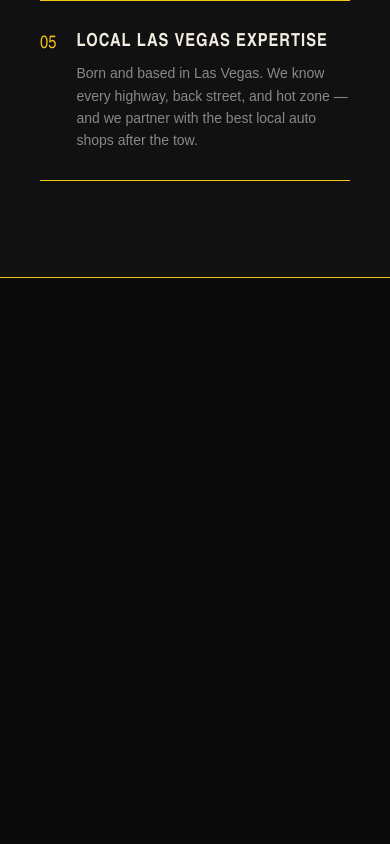
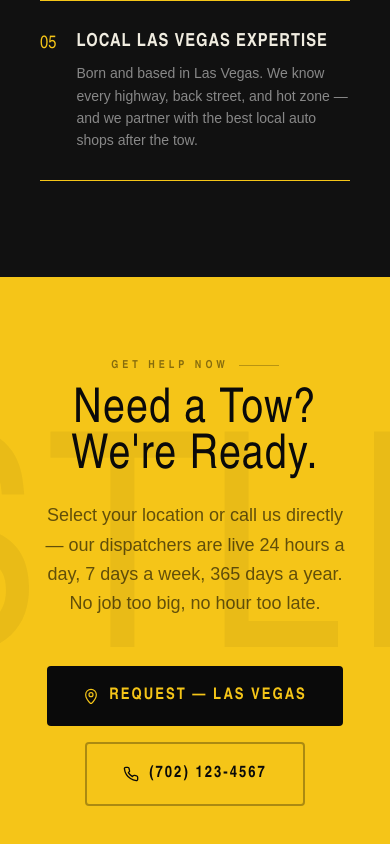
Before and after one commit to jose0-0/Hustlers-Towing, a Next.js app in the folder htlv/: page / in a window 390 px wide. Shown: the part 6258-7102 px from the top of the page. Before the commit the page ends 6536 px from the top, so only its background shows below. Built offline with nearby package versions, Linux system fonts and the light colour scheme.

Commit message:
created a request section

```diff
--- a/htlv/app/page.tsx
+++ b/htlv/app/page.tsx
@@ -1,4 +1,12 @@
-import { Hero, StatsStrip, About, Services, Why, Reviews } from "@/components";
+import {
+  Hero,
+  StatsStrip,
+  About,
+  Services,
+  Why,
+  Reviews,
+  Request,
+} from "@/components";
 
 export default function Home() {
   return (
@@ -9,6 +17,7 @@ export default function Home() {
       <Services />
       <Why />
       {/* <Reviews /> */}
+      <Request />
     </>
   );
 }
--- /dev/null
+++ b/htlv/components/Request.tsx
@@ -0,0 +1,55 @@
+import { PinIcon, PhoneIcon } from "./Icons";
+
+const Request = () => {
+  return (
+    <>
+      <section
+        id="request"
+        className="relative px-10 py-20 bg-gold text-center overflow-hidden"
+      >
+        <span
+          className="absolute top-1/2 left-1/2 -translate-x-1/2 -translate-y-1/2 font-bebas text-[300px] leading-none text-black/[0.05] whitespace-nowrap pointer-events-none tracking-[10px] select-none"
+          aria-hidden
+        >
+          HUSTLERS
+        </span>
+
+        <div className="relative">
+          <p className="flex items-center justify-center gap-2.5 font-condensed text-[11px] font-bold tracking-[4px] uppercase text-black/45 mb-4">
+            Get Help Now <span className="w-10 h-px bg-black/25 shrink-0" />
+          </p>
+          <h2
+            className="font-bebas leading-[0.95] tracking-wide text-site-black mb-5"
+            style={{ fontSize: "clamp(48px, 7vw, 80px)" }}
+          >
+            Need a Tow? We&apos;re Ready.
+          </h2>
+          <p className="text-lg text-black/60 max-w-[560px] mx-auto mb-12 leading-relaxed">
+            Select your location or call us directly — our dispatchers are live
+            24 hours a day, 7 days a week, 365 days a year. No job too big, no
+            hour too late.
+          </p>
+
+          <div className="flex flex-wrap gap-4 justify-center">
+            <a
+              href=""
+              className="inline-flex items-center gap-2.5 font-condensed text-base font-bold tracking-[2px] uppercase text-gold bg-site-black px-9 py-[18px] rounded-sm no-underline hover:bg-[#222] hover:-translate-y-px transition-all"
+            >
+              <PinIcon className="w-4 h-4" />
+              Request — Las Vegas
+            </a>
+            <a
+              href="tel:7021234567"
+              className="inline-flex items-center gap-2.5 font-condensed text-base font-bold tracking-[2px] uppercase text-site-black px-9 py-[18px] rounded-sm no-underline border-2 border-black/30 hover:border-black hover:-translate-y-px transition-all"
+            >
+              <PhoneIcon className="w-4 h-4" />
+              (702) 123-4567
+            </a>
+          </div>
+        </div>
+      </section>
+    </>
+  );
+};
+
+export default Request;
--- a/htlv/components/index.tsx
+++ b/htlv/components/index.tsx
@@ -5,5 +5,6 @@ import About from "./About";
 import Services from "./Services";
 import Why from "./Why";
 import Reviews from "./Reviews";
+import Request from "./Request";
 
-export { Navbar, Hero, StatsStrip, About, Services, Why, Reviews };
+export { Navbar, Hero, StatsStrip, About, Services, Why, Reviews, Request };
```
